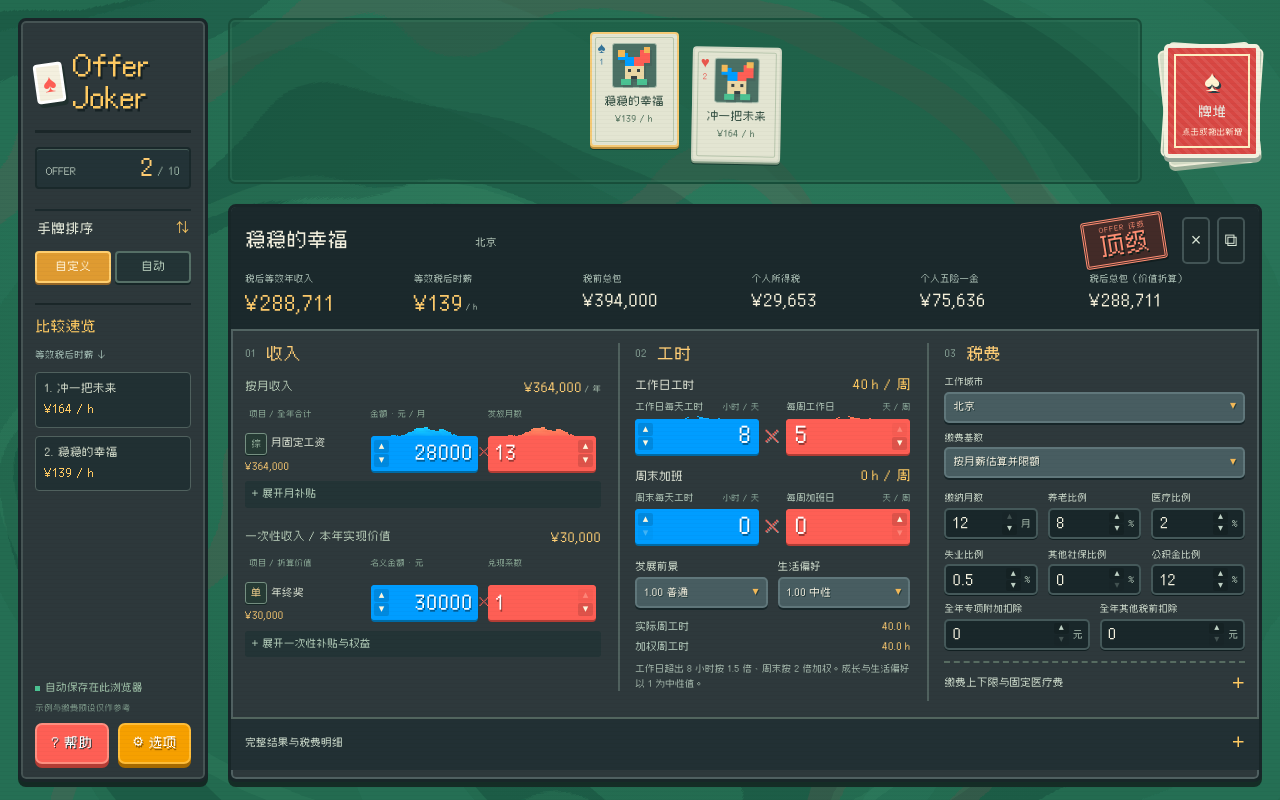
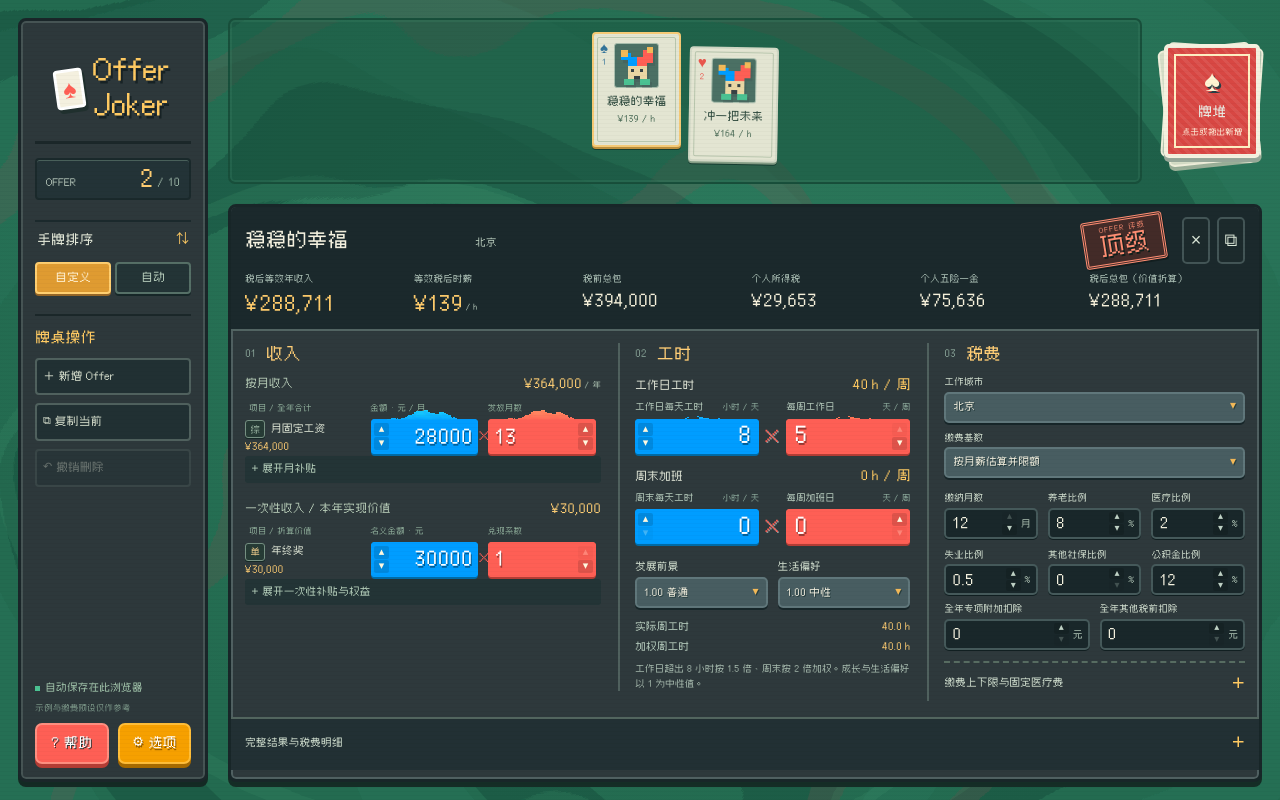
Before and after one commit to JustinWCola/offer_calculator, a React (Vite) app: page / in a window 1280 px wide. Built offline with nearby package versions, Linux system fonts and the light colour scheme.

Commit message:
Align income counters and retain card sizes in crowded hands

```diff
--- a/src/App.jsx
+++ b/src/App.jsx
@@ -4,7 +4,7 @@ import PixelSelect from './SelectField.jsx';
 import { calculate, cityPresets } from './calculator.js';
 import NumericInput from './NumericInput.jsx';
 import ActionButton from './ActionButton.jsx';
-import { SORT_OPTIONS, sortOffers, productHeat, productValue, displayedOffers, orderByIds, moveOffer, configureSorting, migrateManualOrder, incomeTotals } from './table-utils.js';
+import { SORT_OPTIONS, productHeat, productValue, displayedOffers, orderByIds, moveOffer, configureSorting, migrateManualOrder, incomeTotals } from './table-utils.js';
 
 const STORAGE_KEY = 'offer-deck:v1';
 const MAX_OFFERS = 10;
@@ -434,13 +434,12 @@ export default function App() {
   const clicked = action => { if (!suppressClick.current) action(); };
 
   const metric = ui.sort.criterion === 'custom' ? ui.sort.lastCriterion : ui.sort.criterion;
-  const leaders = sortOffers(evaluated, metric, ui.sort.direction).slice(0, 3);
   return <MotionContext.Provider value={ui.animations}><div className={'app-shell table-layout ' + (!ui.animations ? 'motion-off' : '')}>
     <aside className="sidebar" aria-label="标题、帮助与选项">
       <div className="sidebar-brand"><span className="brand-mark" aria-hidden="true">♠</span><div><h1><span>Offer</span> <span>Joker</span></h1></div></div>
       <div className="sidebar-offer-count" aria-label="Offer 数量"><span>OFFER</span><strong>{offers.length}<small> / {MAX_OFFERS}</small></strong></div>
       <SortControl settings={ui.sort} configure={configureSort} />
-      <section className="sidebar-comparison" aria-label="比较速览"><h2>比较速览</h2><small>{SORT_OPTIONS.find(([key]) => key === metric)?.[1]} {ui.sort.direction === 'asc' ? '↑' : '↓'}</small>{leaders.map((offer, index) => <button key={offer.id} onClick={() => select(offer.id)} aria-label={'编辑 ' + offer.name}><span>{index + 1}. {offer.name}</span><strong>{cardMetric(offer, metric, ui.compactMoney)}</strong></button>)}</section>
+      <section className="sidebar-tools" aria-label="牌桌操作"><h2>牌桌操作</h2><ActionButton disabled={offers.length >= MAX_OFFERS} onClick={add}>＋ 新增 Offer</ActionButton><ActionButton disabled={!active || offers.length >= MAX_OFFERS} onClick={duplicate}>⧉ 复制当前</ActionButton><ActionButton disabled={!discarded.length || offers.length >= MAX_OFFERS} onClick={undo}>↶ 撤销删除</ActionButton></section>
       <div className="side-bottom"><span className="save-indicator"><i />{saved ? '自动保存在此浏览器' : '存储不可用，仅当前会话'}</span><small>示例与缴费预设仅作参考</small></div>
       <div className="sidebar-actions">
         <ActionButton className="sidebar-button help-button" onClick={() => dialogRef.current.showModal()}>? 帮助</ActionButton>
--- a/src/styles.css
+++ b/src/styles.css
@@ -723,3 +723,23 @@ button{touch-action:manipulation}
 .sidebar-comparison button span{display:block;font-size:11px;overflow:hidden;text-overflow:ellipsis;white-space:nowrap}
 .sidebar-comparison button strong{display:block;color:#ffca62;font-weight:normal;font-size:12px;margin-top:4px}
 @media(max-width:800px){.sidebar-brand h1{font-size:18px}.sidebar-brand h1 span{display:inline}.sidebar-comparison{display:none}}
+/* Match income title, operand header and box spacing to the work counters. */
+.shared-income-table caption{padding:0 0 5px;line-height:17px}
+.shared-income-table thead th{padding:0 4px 5px;line-height:12px}
+.shared-income-table tbody th,.shared-income-table tbody td{padding-top:0;padding-bottom:0}
+.shared-income-table .tax-symbol{height:18px;width:20px;font-size:9px}
+.shared-income-table output{margin-top:3px;line-height:12px}
+.sidebar-brand{justify-content:center;align-items:center;padding:12px 0 18px}
+.sidebar-brand>div{display:flex;align-items:center}
+.sidebar-brand h1{text-align:center;line-height:1.15}
+.sidebar-tools{margin-top:16px;padding-top:12px;border-top:2px solid #1b2729}
+.sidebar-tools h2{font-size:14px;font-weight:normal;color:#ffca62;margin:0 0 9px}
+.sidebar-tools button{display:block;width:100%;margin-top:8px;padding:9px 6px;background:#213033;border:2px solid #50615e;border-radius:4px;color:#d4dccb;font:inherit;font-size:11px;text-align:left}
+.sidebar-tools button:disabled{opacity:.35}
+.offer-hand{--card-width:89px;gap:8px}
+.hand-row .offer-slot,.offer-hand.is-dense .offer-slot{width:var(--card-width);flex:0 0 var(--card-width)}
+.offer-hand .offer-slot+.offer-slot{margin-left:min(0px,calc((100% - var(--card-width))/(max(2,var(--offer-count)) - 1) - var(--card-width) - 8px))}
+@media(max-width:800px){.sidebar-tools{display:none}.sidebar-brand{padding:0;justify-content:flex-start}.offer-hand{--card-width:72px}.offer-hand.is-dense .slot-name{font-size:10px}.offer-hand.is-dense .slot-score{font-size:8px}.offer-hand .slot-art{width:35px;height:35px}.offer-hand .slot-art svg{width:30px;height:30px}.offer-hand .slot-corner{display:block}}
+.hand-row .offer-hand{gap:8px}
+.offer-hand.is-dense .offer-slot+.offer-slot{margin-left:min(0px,calc((100% - var(--card-width))/(max(2,var(--offer-count)) - 1) - var(--card-width) - 8px))}
+.shared-income-table caption{padding-bottom:8px}
```
Also changed, not shown: 1 other file (tests, documents, lock files or other folders).
